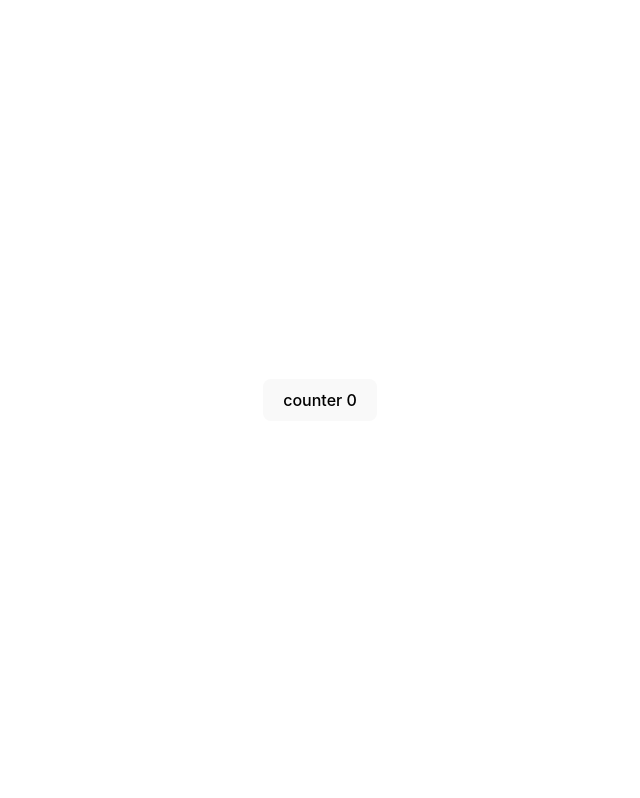
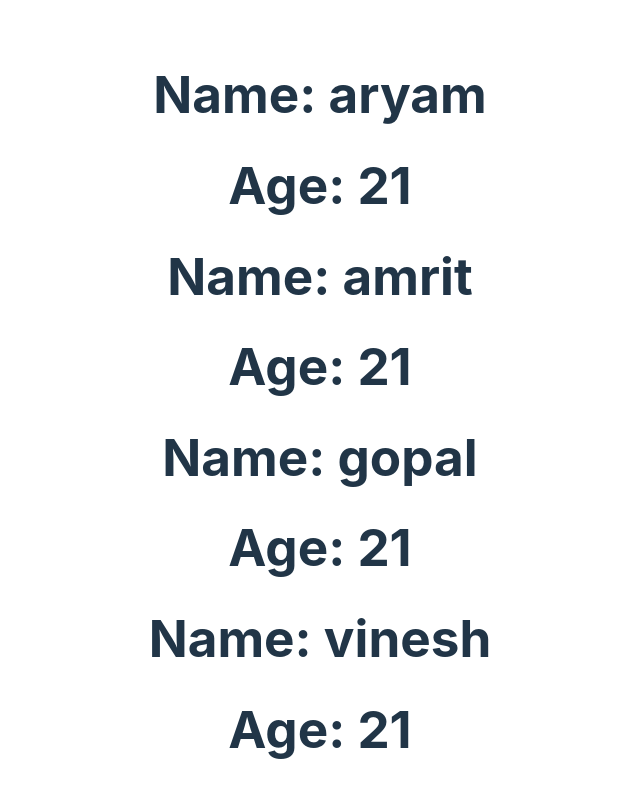
Before and after one commit to Vinesh001/react_learn, a React (Vite) app: page / in a window 1280 px wide. Shown: the top 798 px of the page, without its empty margins (320-960 px from the left). Built offline with nearby package versions, Linux system fonts and the light colour scheme.

Commit message:
learn basic rendering, map function

```diff
--- a/src/App.jsx
+++ b/src/App.jsx
@@ -2,24 +2,41 @@ import { useState } from 'react'
 import './App.css'
 
 function App() {
-  const [count, setCount] = useState(0);
+  const [todos, setTodo] = useState([
+    {
+      name:"aryam",
+      age:"21"
+    },
+    {
+      name:"amrit",
+      age:"21"
+    },
+    {
+      name:"gopal",
+      age:"21"
+    },
+    {
+      name:"vinesh",
+      age:"21"
+    }
+  ]);
 
   return (
     <div>
-      <CustomButton count={count} setCount={setCount}> </CustomButton>
+      {todos.map(function(todo){
+        return <Todo name={todo.name} age={todo.age}> </Todo>
+      })}
+
     </div>
   )
 }
 
-function CustomButton(props){
-
-  function onClickHandler(){
-    props.setCount(props.count+1);
-  }
+function Todo(props){
   return(
-    <button onClick={onClickHandler}>
-    counter {props.count}
-  </button>
+    <div>
+    <h1>Name: {props.name}</h1>
+    <h1>Age: {props.age}</h1>
+  </div>
   )
 }
 
```
